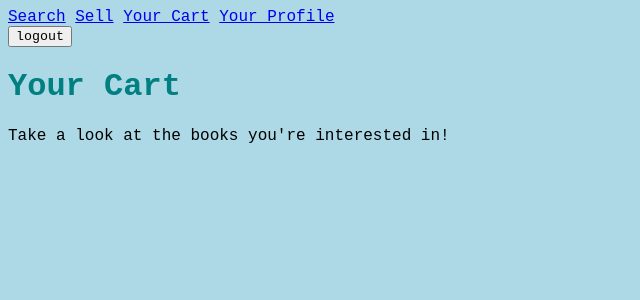
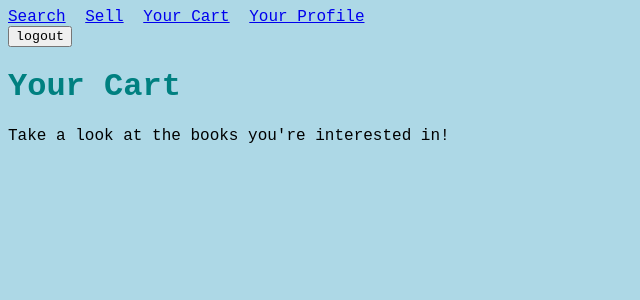
Before and after one commit to joycezhao2/CS304_Textbook_Market, a Flask app: page /session/cart/ in a window 1280 px wide. Shown: the top 300 px of the page, without its empty margins (0-640 px from the left). Run offline with Flask 2, Linux system fonts and the light colour scheme; the visitor is signed in with stand-in values (Sample User, id 1).

Commit message:
changed styling and spacing

```diff
--- a/alpha/static/style.css
+++ b/alpha/static/style.css
@@ -21,3 +21,7 @@
 body {
     background-color: lightblue;
 }
+
+.navBar {
+    margin-right: 10px;
+}
--- a/alpha/templates/base.html
+++ b/alpha/templates/base.html
@@ -11,10 +11,10 @@
 
 <!-- Only show these navigation links if someone is logged in -->
 {% if loggedInUser %}
-    <a href="{{url_for('index')}}">Search</a>
-    <a href="{{url_for('submit')}}">Sell</a>
-    <a href="{{url_for('session_cart')}}">Your Cart</a>
-    <a href="{{url_for('user', username=loggedInUser)}}">Your Profile</a>
+    <a href="{{url_for('index')}}" class="navBar">Search</a>
+    <a href="{{url_for('submit')}}" class="navBar">Sell</a>
+    <a href="{{url_for('session_cart')}}" class="navBar">Your Cart</a>
+    <a href="{{url_for('user', username=loggedInUser)}}" class="navBar">Your Profile</a>
 
     <!-- route defined by CAS -->
     <form method="GET" action="/logout/"><button>logout</button></form>
--- a/alpha/templates/book.html
+++ b/alpha/templates/book.html
@@ -12,9 +12,9 @@
 <p>By {{book['author']}}</p>
 <p>Price: ${{book['price']}}</p>
 {% if book['sold_status'] == 0 %}
-    <p><label>Status:</label><span id="sold_status"> Available</span></p>
+    <p><label>Status:</label><span id="sold_status"> Available </span></p>
 {% else %}
-<p><label>Status:</label><span id="sold_status"> Sold</span></p>
+<p><label>Status: </label><span id="sold_status"> Sold </span></p>
 {% endif %}
 <p>Condition: {{condition}}</p>
 <p>Seller: <a href="{{url_for('user', username=seller)}}">{{seller}}</a></p>
```
